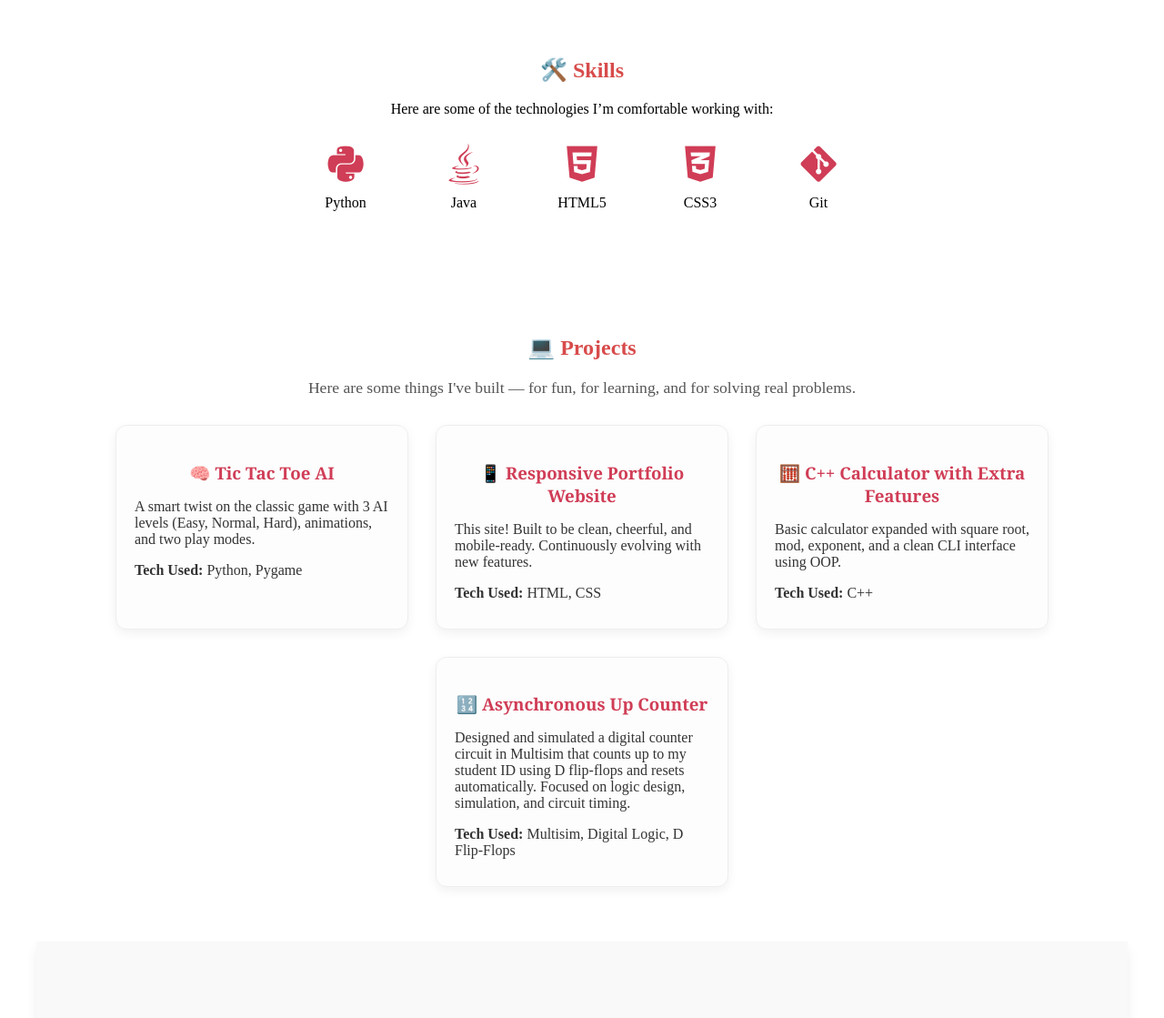
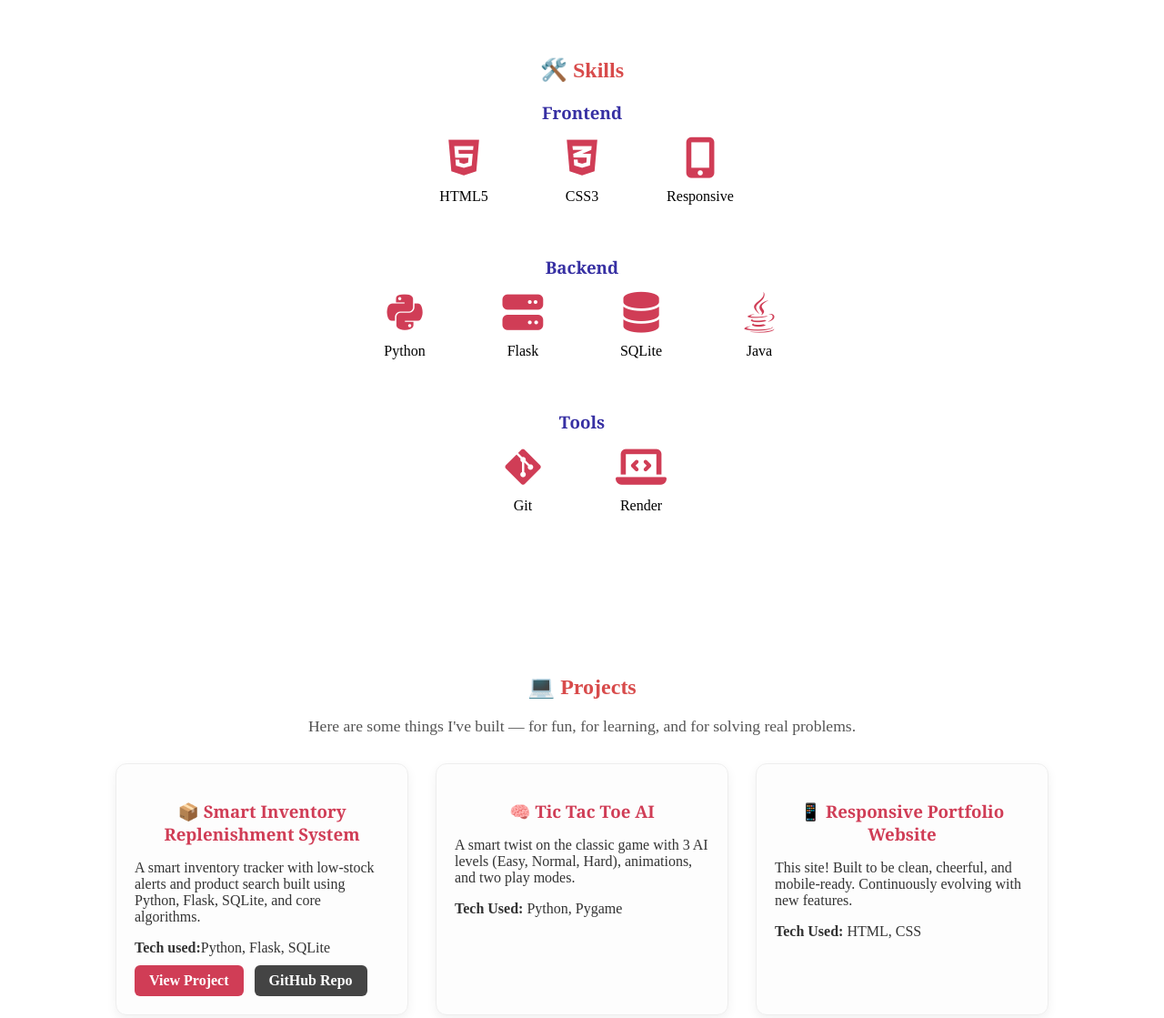
Before and after one commit to SujeethMuru/SujeethPortfolioWebsite, a plain HTML site: page index.html in a window 1280 px wide. Shown: the part 1501-2620 px from the top of the page at 91% size. Drawn offline with nearby package versions, Linux system fonts and the light colour scheme.

Commit message:
Added Smart Inventory System to skills and updated resume

```diff
--- a/index.html
+++ b/index.html
@@ -22,7 +22,7 @@
     </nav>
   </header>
 
-  <main class="main">
+  <main>
     <section class="intro-section" data-aos="fade-up">
       <div>
         <img src="https://media.licdn.com/dms/image/v2/D5603AQFX9XG0z9itbw/profile-displayphoto-shrink_400_400/B56ZVz7S5QHsAg-/0/1741406679241?e=1748476800&v=beta&t=X9k1cgIxpNaI3XSENwOuSMWt94J3nAFv3Txjrua-FjQ" alt="Sujeeth Muruganandam" class="profile-image"/>
@@ -99,10 +99,123 @@
       </div>
     </section>
 
+    <section class="skills" id="Skills">
+      <h2>🛠️ Skills</h2>
+
+      <div class="skills-category" data-aos="zoom-in">
+        <h3>Frontend</h3>
+        <div class="skills-grid">
+          <div class="skill-item" title="HTML5">
+            <i class="fab fa-html5"></i>
+            <p>HTML5</p>
+          </div>
+          <div class="skill-item" title="CSS3">
+            <i class="fab fa-css3-alt"></i>
+            <p>CSS3</p>
+          </div>
+          <div class="skill-item" title="Responsive Design">
+            <i class="fas fa-mobile-alt"></i>
+            <p>Responsive</p>
+          </div>
+        </div>
+      </div>
+
+      <div class="skills-category" data-aos="zoom-in">
+        <h3>Backend</h3>
+        <div class="skills-grid">
+          <div class="skill-item" title="Python">
+            <i class="fab fa-python"></i>
+            <p>Python</p>
+          </div>
+          <div class="skill-item" title="Flask">
+            <i class="fas fa-server"></i>
+            <p>Flask</p>
+          </div>
+          <div class="skill-item" title="SQLite">
+            <i class="fas fa-database"></i>
+            <p>SQLite</p>
+          </div>
+          <div class="skill-item" title="Java">
+            <i class="fab fa-java"></i>
+            <p>Java</p>
+          </div>
+        </div>
+      </div>
+
+      <div class="skills-category" data-aos="zoom-in">
+        <h3>Tools</h3>
+        <div class="skills-grid">
+          <div class="skill-item" title="Git">
+            <i class="fab fa-git-alt"></i>
+            <p>Git</p>
+          </div>
+          <div class="skill-item" title="Deployment with Render">
+            <i class="fas fa-laptop-code"></i>
+            <p>Render</p>
+          </div>
+        </div>
+      </div>
+    </section>
+
+<!--
     <section class="skills" data-aos="zoom-in">
       <h2 id="Skills">🛠️ Skills</h2>
-      <p>Here are some of the technologies I’m comfortable working with:</p>
 
+      <div class="skills-category">
+        <h3>Frontend</h3>
+        <div class="skills-grid">
+          <div class="skill-item" title="HTML5">
+            <i class="fab fa-html5"></i>
+            <p>HTML5</p>
+          </div>
+          <div class="skill-item" title="CSS3">
+            <i class="fab fa-css3-alt"></i>
+            <p>CSS3</p>
+          </div>
+          <div class="skill-item" title="JavaScript">
+            <i class="fab fa-js-square"></i>
+            <p>JavaScript</p>
+          </div>
+          <div class="skill-item" title="Responsive Design">
+            <i class="fas fa-mobile-alt"></i>
+            <p>Responsive</p>
+          </div>
+        </div>
+      </div>
+
+      <div class="skills-category">
+        <h3>Backend</h3>
+        <div class="skills-grid">
+          <div class="skill-item" title="Python">
+            <i class="fab fa-python"></i>
+            <p>Python</p>
+          </div>
+          <div class="skill-item" title="Flask">
+            <i class="fas fa-server"></i>
+            <p>Flask</p>
+          </div>
+          <div class="skill-item" title="SQLite">
+            <i class="fas fa-database"></i>
+            <p>SQLite</p>
+          </div>
+        </div>
+      </div>
+
+      <div class="skills-category">
+        <h3>Tools</h3>
+        <div class="skills-grid">
+          <div class="skill-item" title="Git">
+            <i class="fab fa-git-alt"></i>
+            <p>Git</p>
+          </div>
+          <div class="skill-item" title="Deployment with Render">
+            <i class="fas fa-laptop-code"></i>
+            <p>Render</p>
+          </div>
+        </div>
+      </div> -->
+
+<!--
       <div class="skills-grid">
         <div class="skill-item">
           <i class="fab fa-python"></i>
@@ -113,6 +226,18 @@
           <p>Java</p>
         </div>
         <div class="skill-item">
+          <i class="fas fa-database"></i>
+          <p>SQLite</p>
+        </div>
+          <div class="skill-item">
+          <i class="fas fa-server"></i>
+          <p>Flask</p>
+        </div>
+          <div class="skill-item">
+          <i class="fas fa-laptop-code"></i>
+          <p>Render</p>
+        </div>
+        <div class="skill-item">
           <i class="fab fa-html5"></i>
           <p>HTML5</p>
         </div>
@@ -120,16 +245,16 @@
           <i class="fab fa-css3-alt"></i>
           <p>CSS3</p>
         </div>
-        <!-- <div class="skill-item">
-          <i class="fab fa-js-square"></i>
-          <p>JavaScript</p>
-        </div> -->
         <div class="skill-item">
           <i class="fab fa-git-alt"></i>
           <p>Git</p>
         </div>
+        <div class="skill-item">
+          <i class="fab fa-mobile-alt"></i>
+          <p>Responsive Design</p>
+        </div>
       </div>
-    </section>
+    </section> -->
 
     <section class="projects" data-aos="fade-up">
       <h2 id="Projects">💻 Projects</h2>
@@ -138,31 +263,42 @@
       <div class="project-grid">
         <!-- Project 1 -->
         <div class="project-card">
+          <h3>📦 Smart Inventory Replenishment System</h3>
+          <p>A smart inventory tracker with low-stock alerts and product search built using Python, Flask, SQLite, and core algorithms.</p>
+          <p><strong>Tech used:</strong>Python, Flask, SQLite</p>
+          <div class="project-buttons">
+            <a href="https://smart-inventory-system-qxv3.onrender.com" target="_blank" class = "project-button">View Project</a>
+            <a href="https://github.com/SujeethMuru/smart-inventory-system" target="_blank" class="project-button alt">GitHub Repo</a>
+          </div>
+        </div>
+
+        <!-- Project 2 -->
+        <div class="project-card">
           <h3>🧠 Tic Tac Toe AI</h3>
           <p>A smart twist on the classic game with 3 AI levels (Easy, Normal, Hard), animations, and two play modes.</p>
           <p><strong>Tech Used:</strong> Python, Pygame</p>
         </div>
 
-        <!-- Project 2 -->
+        <!-- Project 3 -->
         <div class="project-card">
           <h3>📱 Responsive Portfolio Website</h3>
           <p>This site! Built to be clean, cheerful, and mobile-ready. Continuously evolving with new features.</p>
           <p><strong>Tech Used:</strong> HTML, CSS</p>
         </div>
 
-        <!-- Project 3 -->
+        <!-- Project 4 -->
         <div class="project-card">
           <h3>🧮 C++ Calculator with Extra Features</h3>
           <p>Basic calculator expanded with square root, mod, exponent, and a clean CLI interface using OOP.</p>
           <p><strong>Tech Used:</strong> C++</p>
         </div>
 
-        <!-- Project 4 -->
-         <div class="project-card">
+        <!-- Project 5 -->
+        <div class="project-card">
           <h3>🔢 Asynchronous Up Counter</h3>
           <p>Designed and simulated a digital counter circuit in Multisim that counts up to my student ID using D flip-flops and resets automatically. Focused on logic design, simulation, and circuit timing.</p>
           <p><strong>Tech Used:</strong> Multisim, Digital Logic, D Flip-Flops</p>
-         </div>
+        </div>
       </div>
     </section>
 
--- a/style.css
+++ b/style.css
@@ -6,7 +6,7 @@ header {
     /*right: 50%;             offset from the right (for balance)*/
     /*margin-left: -50vw;     Pull the navbar back to the left by half the viewport width*/
     /*margin-right: -50vw;    Pull to right of half the viewport width*/
-    width: 100vw;
+    width: 100;
     background-color: #D03D56;
     box-shadow: 0 2px 8px rgba(0, 0, 0, 0.15); /*Adds subtle shadow*/
     z-index: 1000;
@@ -57,7 +57,7 @@ body{
     padding: 0;
 }
 
-.main {
+main {
     margin-left: 20px;
     margin-right: 20px;
 }
@@ -82,11 +82,45 @@ body{
 /* === Screen Responsiveness === */
 @media only screen and (max-width: 768px) {
 
-    .profile-image {
-        width: 10%;
+    .navbar ul {
+        flex-wrap: wrap;
+        justify-content: center;
+        padding: 0;
+        margin: 0;
+        gap: 12px;
     }
 
+    .navbar ul li {
+        width: auto;
+        flex-shrink: 1;
+    }
+
+    .profile-image {
+        width: 80%;
+        max-width: 300px;
+    }
+
+    header {
+        width: 100%;
+    }
+
+    main {
+        margin-left: auto;
+        margin-right: auto;
+        padding: 0 10px;
+        width: 100%;
+        box-sizing: border-box;
+    }
     /* intro section */
+
+    .intro-section {
+        flex-direction: coloumn;
+        align-items: center;
+        gap: 20px;
+        padding: 0 15px;
+        box-sizing: border-box;
+        width: 100%;
+    }
 
     /* .intro-section {
         flex-direction: column;
@@ -97,14 +131,14 @@ body{
     } */
 
     /* skills grid section */
-    .skills-grid {
+    /* .skills-grid {
         flex-direction: column;
         align-items: center;
     }
 
     .skill-item {
         width: 80%;
-    }
+    } */
 
 }
 
@@ -328,12 +362,21 @@ section{
   padding: 40px 20px;
 }
 
+.skills-category {
+  margin-bottom: 40px;
+}
+
+.skills-category h3 {
+  text-align: center;
+  color: #3730a3;
+  margin-bottom: 16px;
+}
+
 .skills-grid {
   display: flex;
   flex-wrap: wrap;
   justify-content: center;
   gap: 30px;
-    margin-top: 30px;
 }
 
 .skill-item {
@@ -346,21 +389,21 @@ section{
   transition: transform 0.2s ease;
 }
 
-.skill-item p {
-    margin-top: 10px;
-    font-size: 1rem;
-    color: black;
-}
-
-.skill-item i{
+.skill-item i {
   font-size: 2.8rem;
-    transition: transorm 0.2 ease;
+  transition: transform 0.2s ease;
   color: #D03D56;
 }
 
 .skill-item:hover {
   transform: scale(1.1);
   color: #3730a3;
+}
+
+.skill-item p {
+  margin-top: 10px;
+  font-size: 1rem;
+  color: black;
 }
 
 /* === Projects section === */
@@ -408,6 +451,33 @@ section{
     color: #333;
 }
 
+.project-buttons {
+  display: flex;
+  gap: 12px;
+  margin-top: 10px;
+}
+
+.project-button {
+  padding: 8px 16px;
+  background-color: #D03D56;
+  color: white;
+  border-radius: 6px;
+  text-decoration: none;
+  font-weight: bold;
+  transition: background-color 0.3s ease;
+}
+
+.project-button:hover {
+  background-color: #3730a3;
+}
+
+.project-button.alt {
+  background-color: #444;
+}
+
+.project-button.alt:hover {
+  background-color: #000;
+}
 
 /* === Contact Section === */
 .contact {
```
Also changed, not shown: 1 other file. Lines whose indentation alone changed are shown as unchanged.
